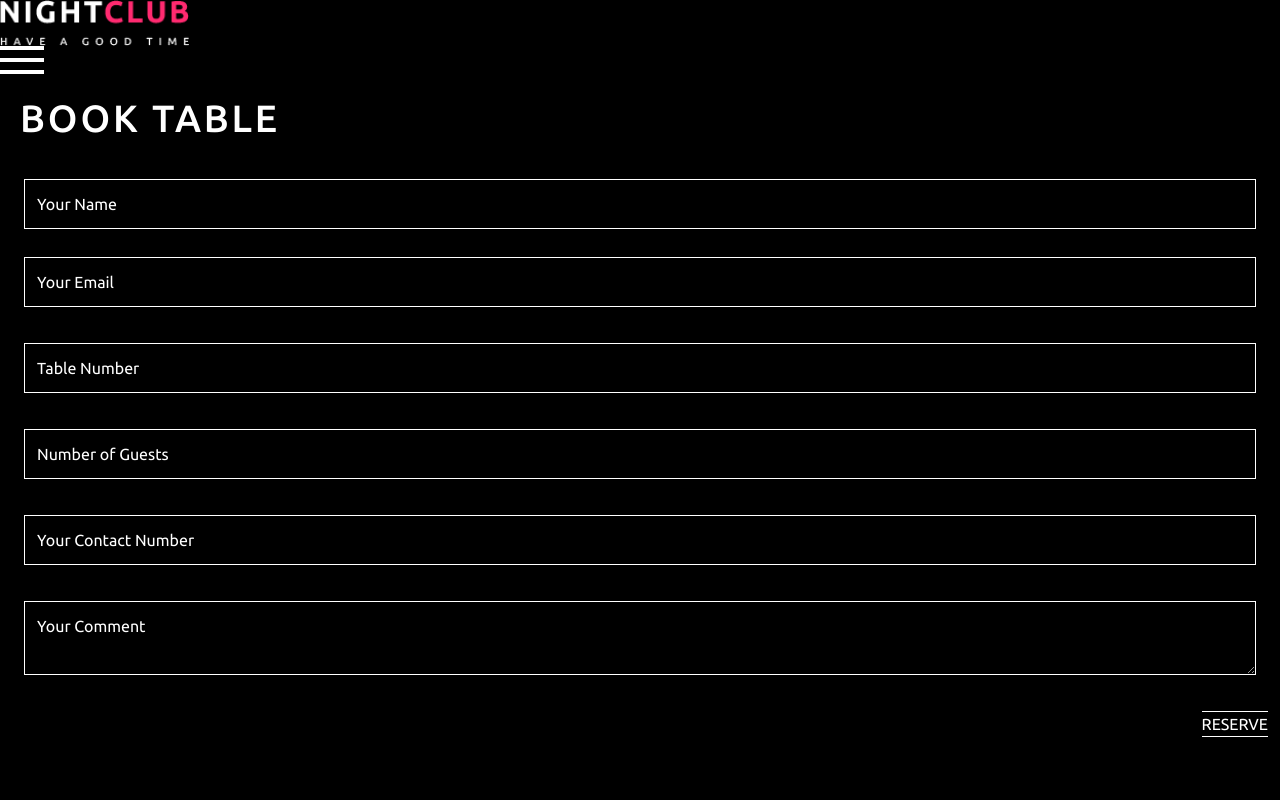
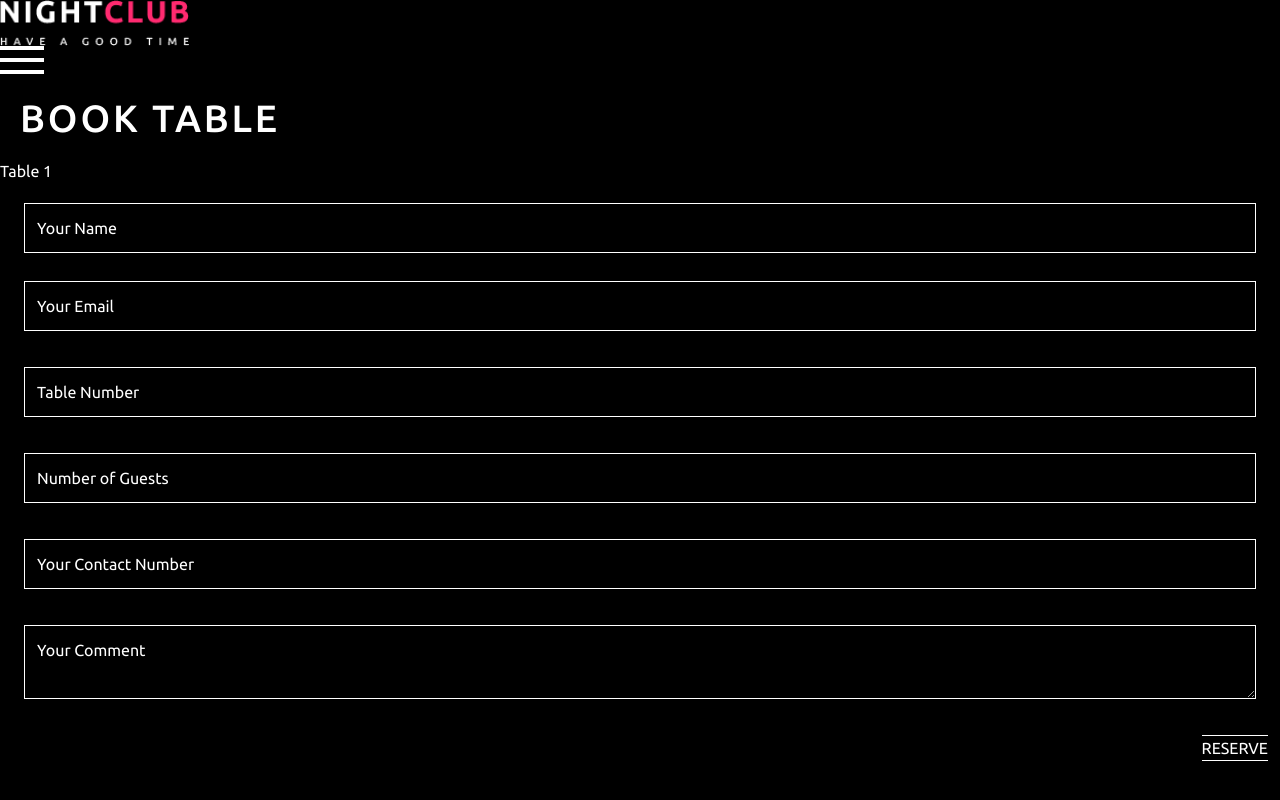
Before and after one commit to Vanest-Jalal/nightclub-frontend, a Next.js app: page /booking in a window 1280 px wide. Built offline with nearby package versions, Linux system fonts and the light colour scheme.

Commit message:
Implement table selection functionality in TableMap component

```diff
--- a/components/Booking/TableMap.jsx
+++ b/components/Booking/TableMap.jsx
@@ -1,5 +1,8 @@
 const TableMap = ({ setSelectedTable }) => {
-  return;
+  function handleClick(tableNumber) {
+    setSelectedTable(tableNumber);
+  }
+  return <button onClick={handleClick}>Table 1</button>;
 };
 
 export default TableMap;
```
